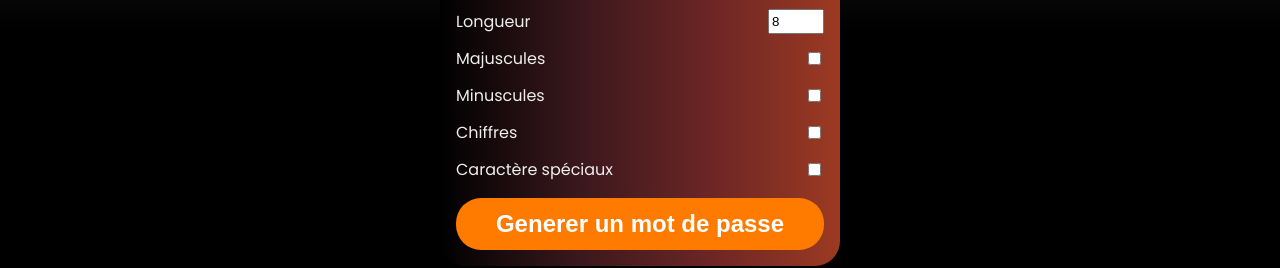
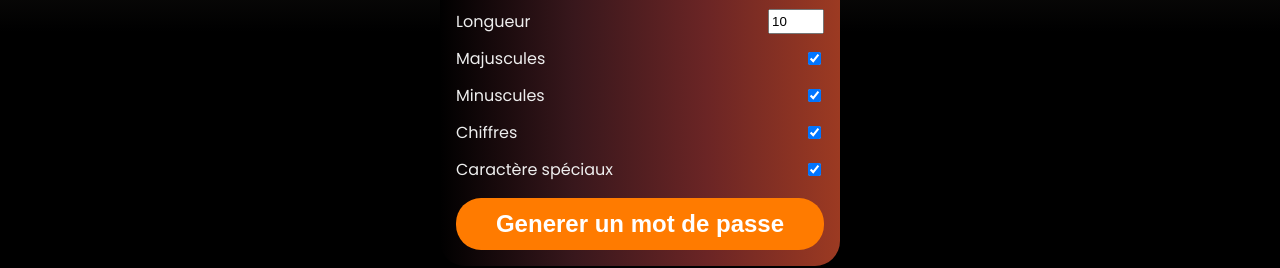
Before and after one commit to vincenz-cdf/password-generator, a plain HTML site: page index.html in a window 1280 px wide. Shown: the part 320-588 px from the top of the page. Drawn offline with Linux system fonts and the light colour scheme.

Commit message:
Update index.html

```diff
--- a/index.html
+++ b/index.html
@@ -19,23 +19,23 @@
         <div class="pw-body">
             <div class="form-control">
                 <label for="lengt">Longueur</label>
-                <input size="4" value="8" id="lengt" type="number" min="4" max="40">
+                <input size="4" value="10" id="lengt" type="number" min="4" max="40">
             </div>
             <div class="form-control">
                 <label for="upper">Majuscules</label>
-                <input id="upper" type="checkbox">
+                <input id="upper" type="checkbox" checked>
             </div>
             <div class="form-control">
                 <label for="lower">Minuscules</label>
-                <input id="lower" type="checkbox">
+                <input id="lower" type="checkbox" checked>
             </div>
             <div class="form-control">
                 <label for="number">Chiffres</label>
-                <input id="number" type="checkbox">
+                <input id="number" type="checkbox" checked>
             </div>
             <div class="form-control">
                 <label for="symbol">Caractère spéciaux</label>
-                <input id="symbol" type="checkbox">
+                <input id="symbol" type="checkbox" checked>
             </div>
             <button class="generate" id="generate">
                 Generer un mot de passe
```
